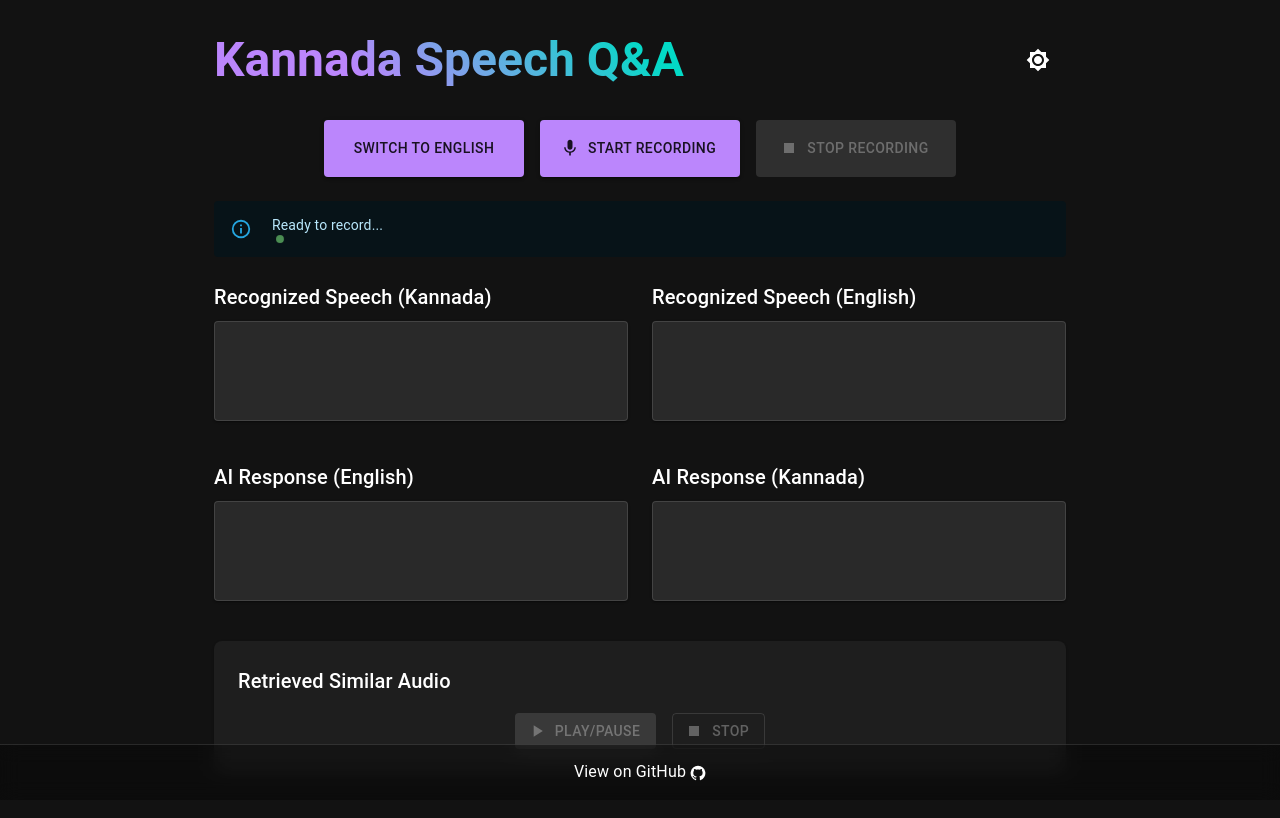
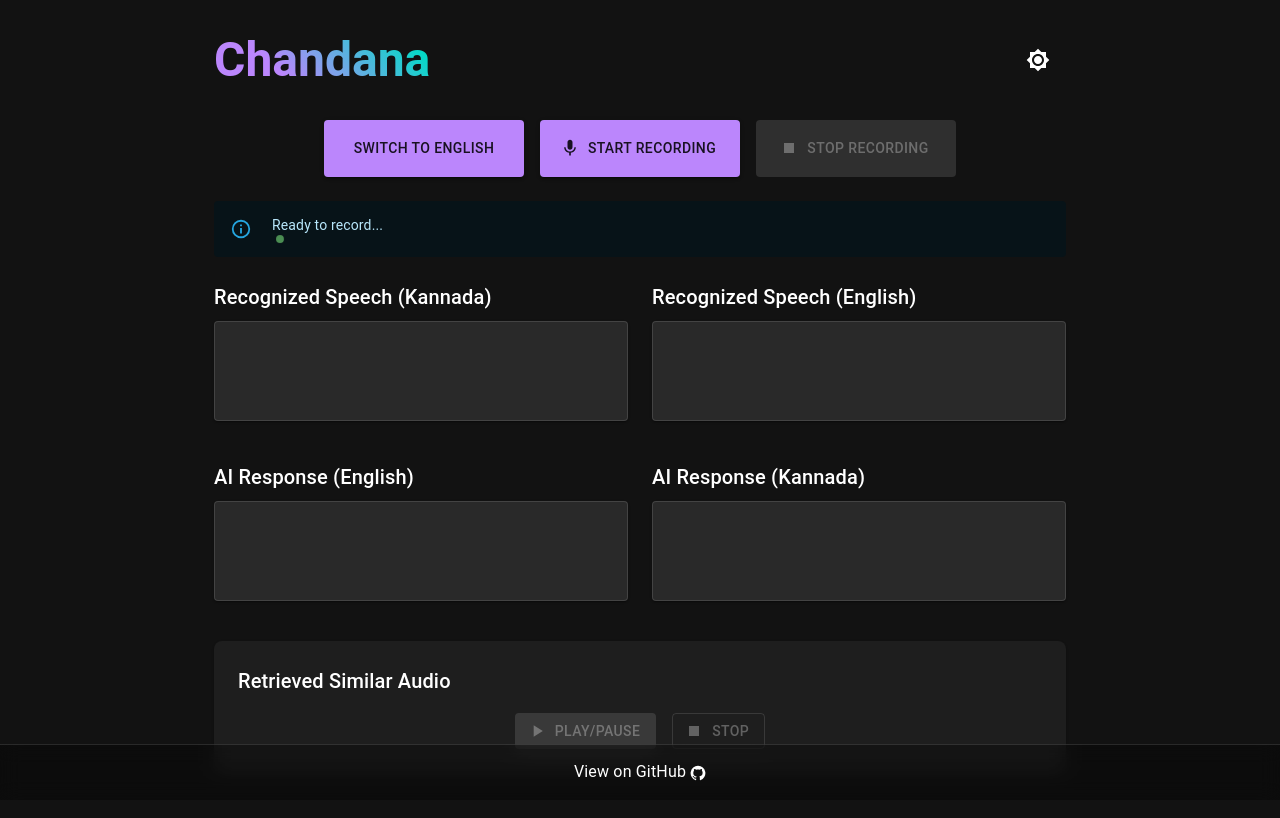
Before and after one commit to melohub-xbit/MLFiesta-FatalErrors, a React (Create React App) app in the folder frontend/: page / in a window 1280 px wide. Shown: the top 818 px of the page. Built offline with nearby package versions, Linux system fonts and the light colour scheme; no server answers.

Commit message:
small changes

```diff
--- a/frontend/src/App.jsx
+++ b/frontend/src/App.jsx
@@ -67,7 +67,7 @@ const App = () => {
                   textAlign: { xs: 'center', sm: 'left' }
                 }}
               >
-                Kannada Speech Q&A
+                Chandana
               </Typography>
               <IconButton
                 onClick={() => setMode(mode === 'dark' ? 'light' : 'dark')}
```
